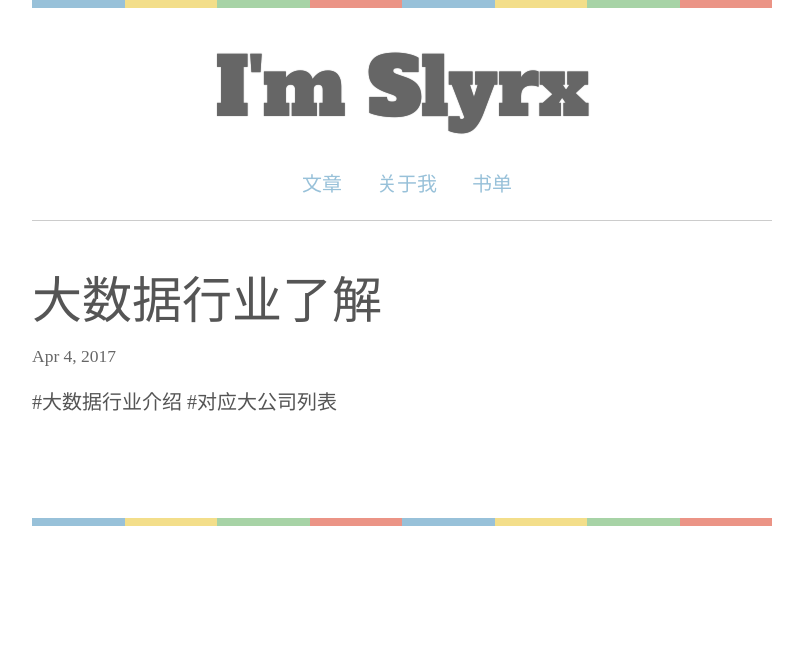
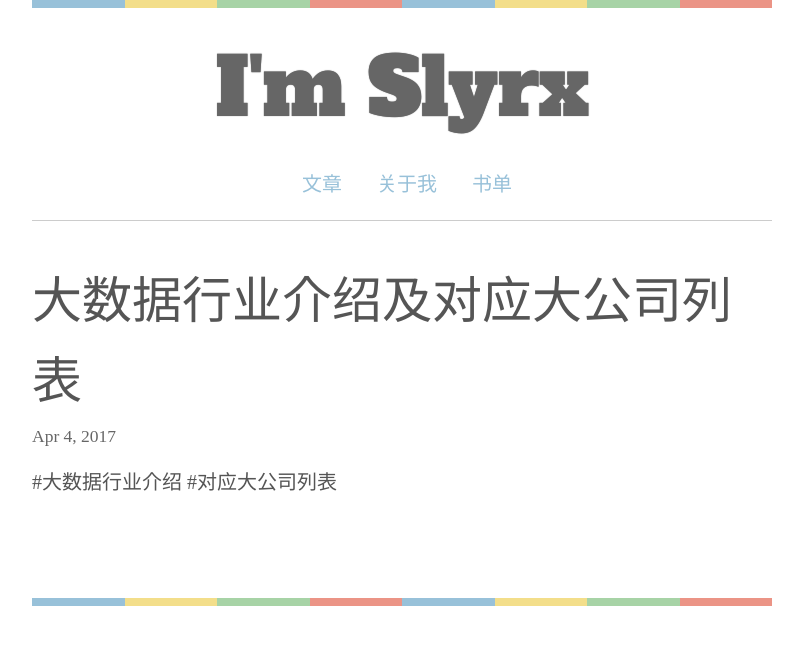
Before and after one commit to slyrx/blog, a Jekyll site: the page built from _posts/2017-4-4-大数据行业了解.md, in a window 1280 px wide. Shown: the top 645 px of the page, without its empty margins (238-1041 px from the left). Built offline with Jekyll 4.4.1, drawn with Linux system fonts in a browser that asks for light colours; some web fonts are replaced; our own code applies the rules of GitHub Pages for plain Markdown files; comment, search, counter and statistics services are not loaded.

Commit message:
Update 2017-4-4-大数据行业了解.md

```diff
--- a/_posts/2017-4-4-大数据行业了解.md
+++ b/_posts/2017-4-4-大数据行业了解.md
@@ -1,2 +1,7 @@
+---
+layout: post
+title: 大数据行业介绍及对应大公司列表
+---
+
 #大数据行业介绍
 #对应大公司列表
```
